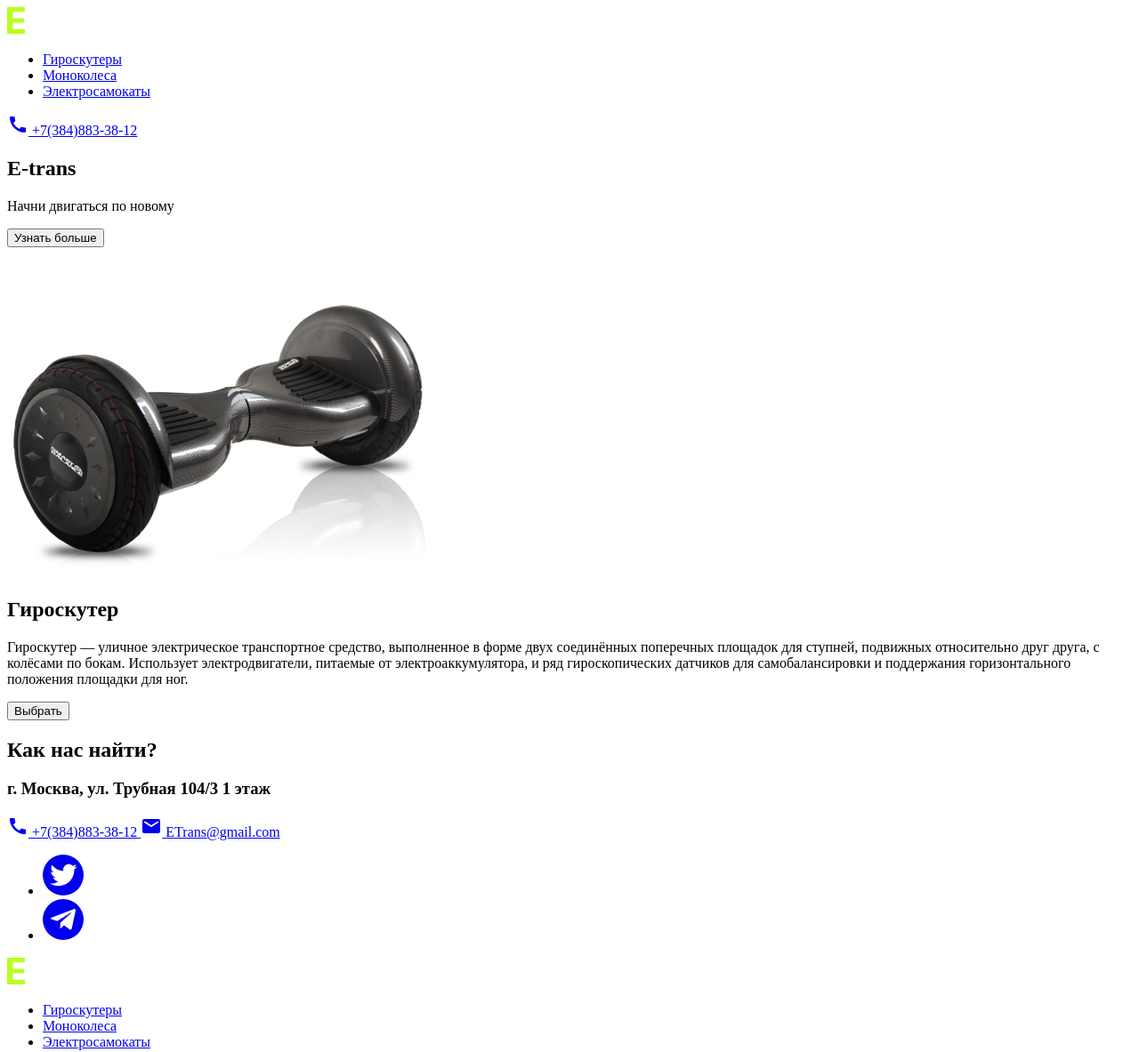
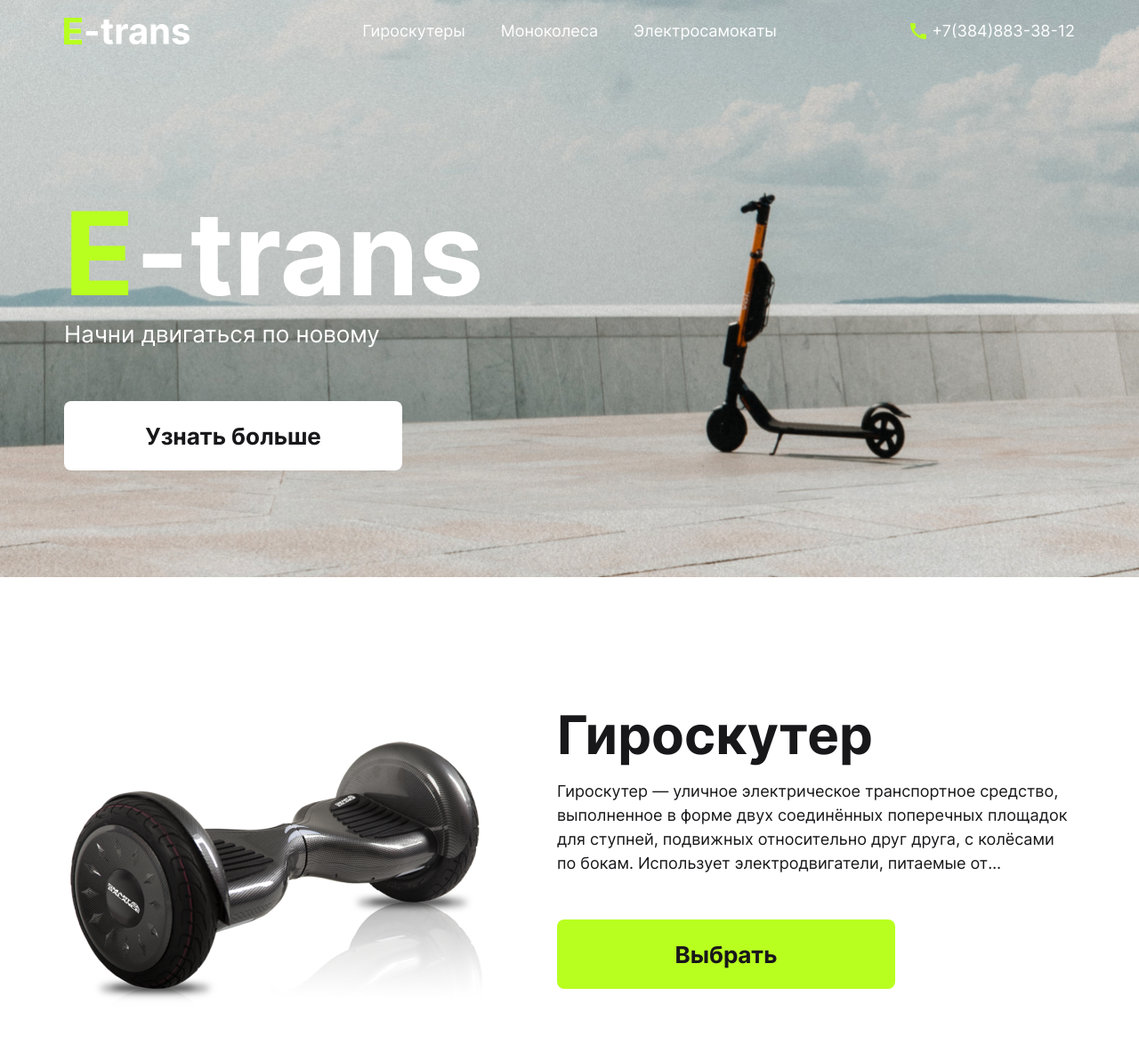
Before and after one commit to Quper24/e-trans, a plain HTML site: page index.html in a window 1280 px wide. Shown: the top 1183 px of the page at 89% size. Drawn offline with Linux system fonts and the light colour scheme.

Commit message:
day2 ready

```diff
--- a/index.html
+++ b/index.html
@@ -6,11 +6,12 @@
   <meta http-equiv="X-UA-Compatible" content="IE=edge">
   <meta name="viewport" content="width=device-width, initial-scale=1.0">
   <title>E-trans - Начни двигаться по новому</title>
+  <link rel="stylesheet" href="style/index.css">
 </head>
 
 <body>
   <header class="header">
-    <div class="container">
+    <div class="container header__container">
       <img class="header__logo" src="img/logo.svg" alt="Логотип E-trans">
 
       <nav class="header__navigation navigation">
@@ -61,7 +62,35 @@
       </div>
     </section>
 
-    <section class="contacts">
+    <section class="product" id="monowheels">
+      <div class="container product__container">
+        <img src="img/monowheels.png" alt="Моноколесо">
+
+        <div class="product__content">
+          <h2 class="product__title">Моноколесо</h2>
+
+          <p class="product__description">Электрический самобалансирующийся уницикл (моноцикл) с одним колесом и расположенными по обе стороны от колеса подножками. Моноколесо является глубокой модернизацией Segway — электрическое самобалансирующееся транспортное средство компании Segway с двумя колёсами, расположенными по обе стороны от водителя, внешне напоминающее колесницу. Изобретено Шейном Ченом.</p>
+
+          <button class="product__btn">Выбрать</button>
+        </div>
+      </div>
+    </section>
+
+    <section class="product" id="electroscooter">
+      <div class="container product__container">
+        <img src="img/electroscooter.png" alt="Электросамокат">
+
+        <div class="product__content">
+          <h2 class="product__title">Электросамокат</h2>
+
+          <p class="product__description">Работает электросамокат следующим образом. Аккумуляторная батарея приводит в действие электродвигатель, конкретные параметры его работы зависят от установленного режима. Режимом работы управляет контроллер, который ориентируется на команды водителя, отдаваемые с рукоятки акселератора и информацию с датчиков. Электродвигатель формирует вращательный момент, передающийся на колесо. Колеса вращаются, самокат движется, вы едете.</p>
+
+          <button class="product__btn">Выбрать</button>
+        </div>
+      </div>
+    </section>
+
+    <section class="contacts contacts_section">
       <div class="container">
         <h2 class="contacts__title">Как нас найти?</h2>
       </div>
@@ -117,7 +146,8 @@
   </main>
 
   <footer class="footer">
-    <img class="footer__logo" src="img/logo.svg" alt="Логотип E-trans">
+    <div class="container">
+      <img class="footer__logo" src="img/logo.svg" alt="Логотип E-trans">
 
     <div class="footer__columns">
       <div class="footer__column">
@@ -172,6 +202,7 @@
     </div>
 
     <p class="footer__copyright">© E-Trans, 2022</p>
+    </div>
 
   </footer>
 </body>
--- /dev/null
+++ b/style/index.css
@@ -0,0 +1,327 @@
+@font-face {
+  font-family: Inter;
+  src: url('../fonts/inter_cyrillic-regular.woff2') format('woff2'),
+    url('../fonts/inter_cyrillic-regular.woff') format('woff');
+  font-display: swap;
+  font-weight: 400;
+}
+
+@font-face {
+  font-family: Inter;
+  src: url('../fonts/inter_cyrillic-700.woff2') format('woff2'),
+    url('../fonts/inter_cyrillic-700.woff') format('woff');
+  font-display: swap;
+  font-weight: 700;
+}
+
+html {
+  box-sizing: border-box;
+}
+
+*,
+*:after,
+*:before {
+  box-sizing: inherit;
+}
+
+body {
+  position: relative;
+  margin: 0;
+  font-family: Inter, sans-serif;
+  font-size: 18px;
+  line-height: 1.2;
+  color: #18171a;
+}
+
+h1,
+h2,
+h3,
+p,
+ul {
+  margin: 0;
+}
+
+ul {
+  padding: 0;
+  list-style: none;
+}
+
+button {
+  padding: 0;
+  cursor: pointer;
+  background-color: transparent;
+  border: none;
+}
+
+input,
+button,
+textarea {
+  font: inherit;
+}
+
+a {
+  color: inherit;
+  text-decoration: none;
+}
+
+img,
+svg {
+  display: block;
+  max-height: 100%;
+  height: auto;
+}
+
+.container {
+  max-width: 1324px;
+  margin: 0 auto;
+  padding: 0 72px;
+}
+
+.header {
+  position: absolute;
+  top: 0;
+  left: 0;
+  right: 0;
+  padding: 20px 0;
+  color: #fff;
+}
+
+.header__container {
+  display: grid;
+  grid-template-columns: 3fr 6fr 3fr;
+  align-items: center;
+  gap: 15px;
+}
+
+.header__link-phone {
+  justify-self: end;
+  display: flex;
+  align-items: center;
+  gap: 3px;
+  color: #b8ff20;
+  transition: color 0.3s ease-in-out;
+}
+
+.header__phone-number {
+  color: #fff;
+  transition: color 0.3s ease-in-out;
+}
+
+.header__link-phone:hover,
+.header__link-phone:hover .header__phone-number {
+  color: #cdf478;
+}
+
+.navigation__list {
+  display: flex;
+  align-items: center;
+  justify-content: center;
+  gap: 40px;
+}
+
+.navigation__item {
+  transition: color 0.3s ease-in-out;
+}
+
+.navigation__item:hover {
+  color: #cdf478;
+}
+
+.hero {
+  background-image: url('../img/background.jpg');
+  background-size: cover;
+  background-position: center;
+  background-repeat: no-repeat;
+  padding-top: 220px;
+  padding-bottom: 120px;
+  color: #fff;
+  margin-bottom: 60px;
+}
+
+.hero__title {
+  font-weight: 700;
+  font-size: 130px;
+  line-height: 1;
+  margin-bottom: 10px;
+}
+
+.hero__title-letter {
+  color: #b8ff20;
+}
+
+.hero__subtitle {
+  font-size: 26px;
+  margin-bottom: 60px;
+}
+
+.hero__btn {
+  min-width: 380px;
+  height: 78px;
+  padding: 14px 30px;
+  border: 2px solid transparent;
+  background-color: #ffffff;
+  border-radius: 8px;
+  outline: none;
+  font-weight: 700;
+  font-size: 26px;
+  color: #18171a;
+  transition: background-color 0.3s ease-in-out, border-color 0.2s ease-in-out;
+}
+
+.hero__btn:hover {
+  background-color: #cdf478;
+}
+
+.hero__btn:focus {
+  border-color: #b8ff20;
+}
+
+.hero__btn:active {
+  background-color: #b8ff20;
+}
+
+.product {
+  padding: 60px 0;
+}
+
+.product:nth-child(odd) .product__container {
+  flex-direction: row-reverse;
+}
+
+.product__container {
+  display: flex;
+  justify-content: space-between;
+  align-items: center;
+  gap: 20px;
+}
+
+.product__content {
+  max-width: 582px;
+}
+
+.product__title {
+  font-weight: 700;
+  font-size: 60px;
+  line-height: 1;
+  margin-bottom: 20px;
+}
+
+.product__description {
+  line-height: 150%;
+  margin-bottom: 50px;
+  overflow: hidden;
+  display: -webkit-box;
+  -webkit-box-orient: vertical;
+  -webkit-line-clamp: 4;
+}
+
+.product__btn {
+  min-width: 380px;
+  height: 78px;
+  padding: 14px 30px;
+  border: 2px solid transparent;
+  background-color: #b8ff20;
+  border-radius: 8px;
+  outline: none;
+  font-weight: 700;
+  font-size: 26px;
+  color: #18171a;
+  transition-property: background-color, color, border-color;
+  transition-timing-function: ease-in-out;
+  transition-duration: 0.3s, 0.3s, 0.2s;
+}
+
+.product__btn:hover {
+  background-color: #cdf478;
+}
+
+.product__btn:focus {
+  border-color: #18171a;
+}
+
+.product__btn:active {
+  color: #fff;
+  transition-duration: 0.2s;
+  background-color: #18171a;
+}
+
+.contacts_section {
+  padding-top: 60px;
+}
+
+.contacts__title {
+  font-weight: 700;
+  font-size: 60px;
+  line-height: 100%;
+}
+
+.contacts__wrap {
+  box-shadow: 2px 0px 10px rgba(0, 0, 0, 0.1);
+}
+
+.contacts__container {
+  display: flex;
+  align-items: center;
+  padding-left: max(72px, calc((100% - 1180px) / 2));
+  padding-right: 0;
+  max-width: none;
+}
+
+.contacts__column {
+  width: 380px;
+  display: flex;
+  flex-direction: column;
+  gap: 36px;
+  padding-right: 20px;
+}
+
+
+.contacts__list {
+  display: flex;
+  flex-direction: column;
+  gap: 18px;
+}
+
+.contacts__link {
+  display: flex;
+  align-items: center;
+  gap: 3px;
+  transition: color 0.3s ease-in-out;
+}
+
+.contacts__link svg {
+  color: #B8FF20;
+  transition: color 0.3s ease-in-out;
+}
+
+.contacts__link:hover,
+.contacts__link:hover svg {
+  color: #cdf478;
+}
+
+.social {
+  display: flex;
+  gap: 30px;
+}
+
+
+.social__link {
+  color: #B8FF20;
+}
+
+
+.social__link:hover {
+  color: #cdf478;
+}
+
+.contacts__map-wrapper {
+  flex-shrink: 1;
+  width: calc(100% - 380px);
+  height: 386px;
+}
+
+.contact__map {
+  width: 100%;
+  height: 100%;
+  background-color: #b8ff20;
+}
```
Also changed, not shown: fonts/inter_cyrillic-700.woff (added), fonts/inter_cyrillic-700.woff2 (added), fonts/inter_cyrillic-regular.woff (added), fonts/inter_cyrillic-regular.woff2 (added), img/background.jpg (added), img/electroscooter.png (added), img/mark.svg (added), img/monowheels.png (added).
